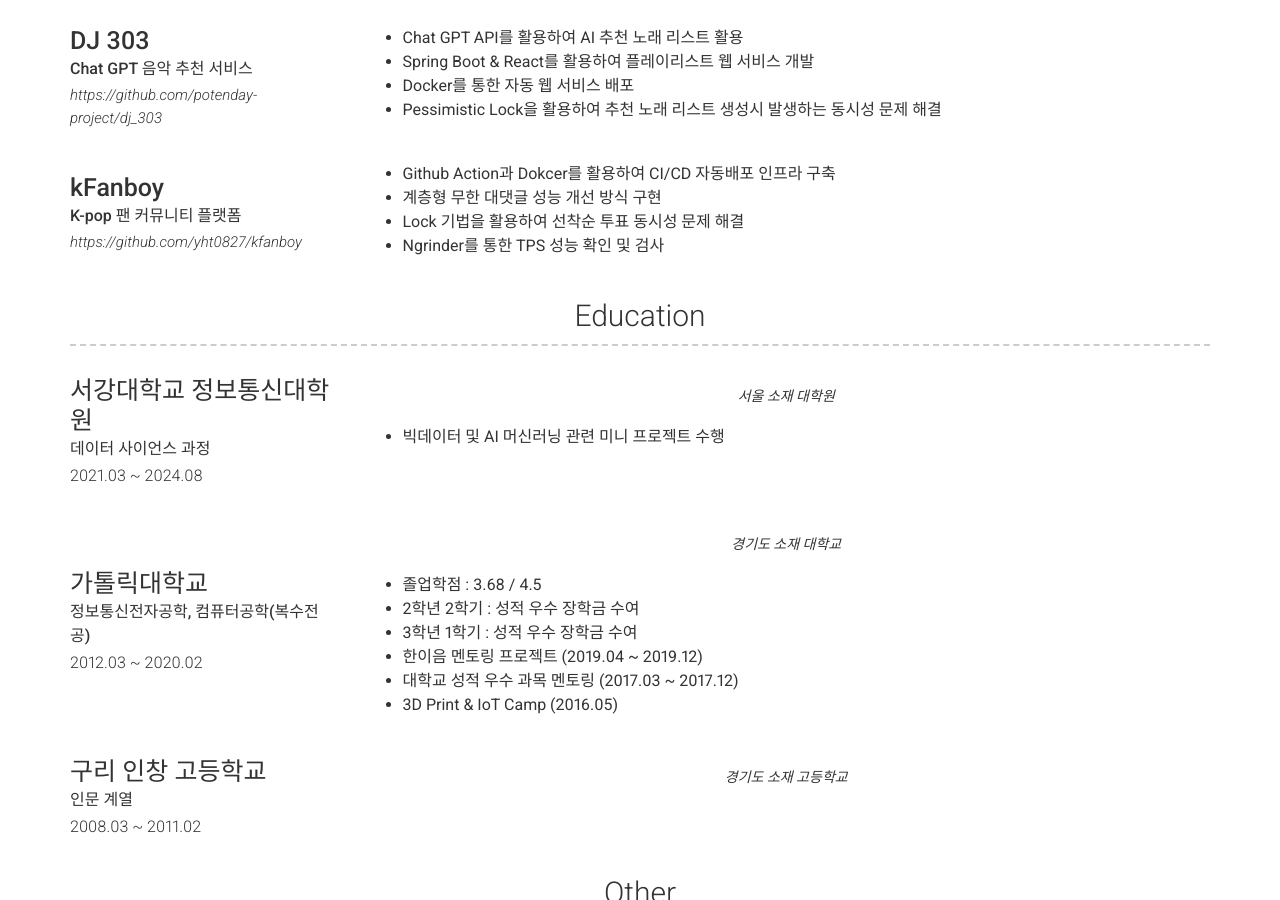
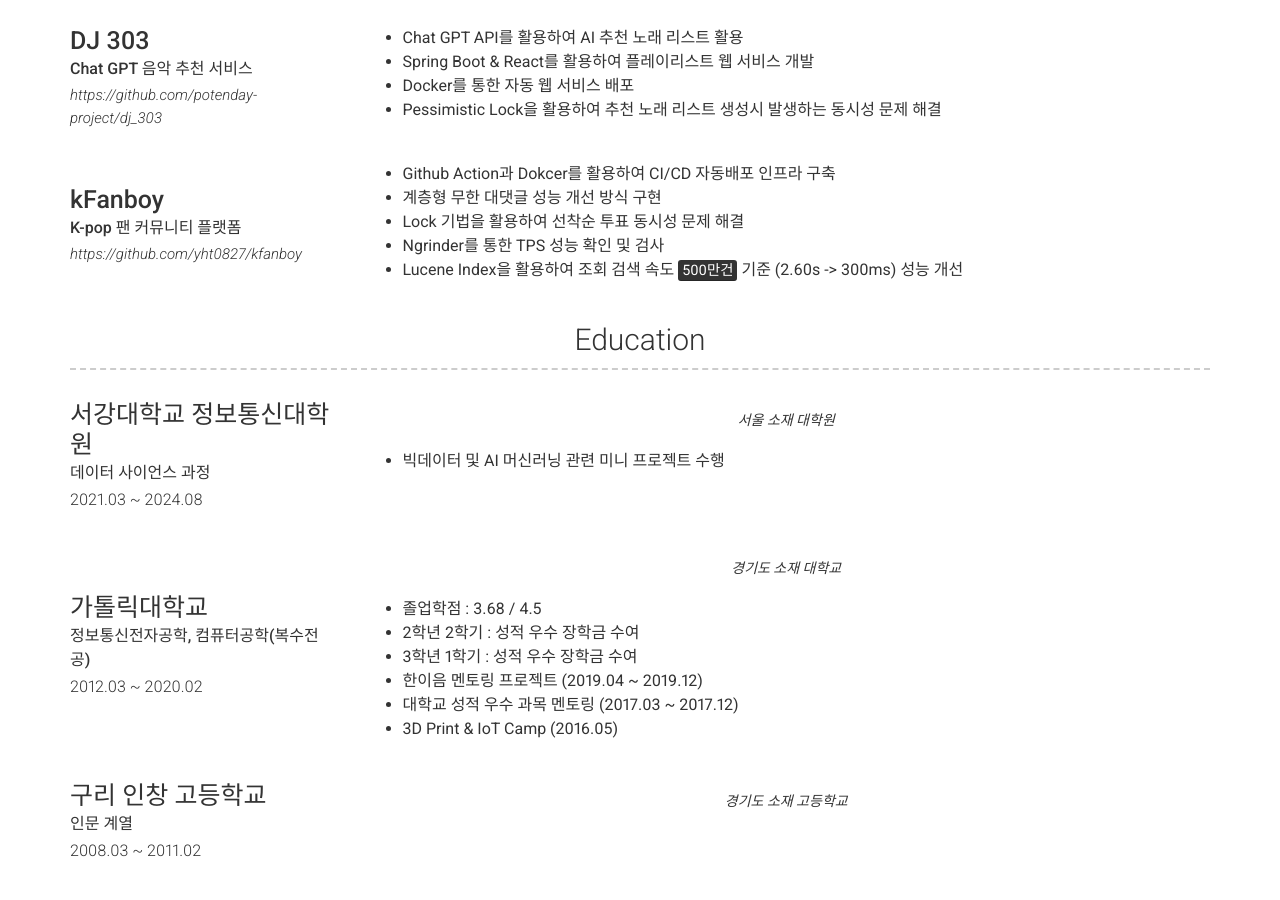
Before and after one commit to yht0827/resume, a Jekyll site: the page built from index.md, in a window 1280 px wide and 900 px high, scrolled down 1701 px. Built offline with Jekyll 4.4.1, drawn with Linux system fonts in a browser that asks for light colours; nearby versions of some CDN libraries.

Commit message:
-- 이력서 수정

```diff
--- a/_config.yml
+++ b/_config.yml
@@ -122,6 +122,7 @@ content:
           - 계층형 무한 대댓글 성능 개선 방식 구현
           - Lock 기법을 활용하여 선착순 투표 동시성 문제 해결
           - Ngrinder를 통한 TPS 성능 확인 및 검사
+          - Lucene Index을 활용하여 조회 검색 속도 <mark>500만건</mark> 기준 (2.60s -> 300ms) 성능 개선
 
   - title: Education
     layout: list
```
